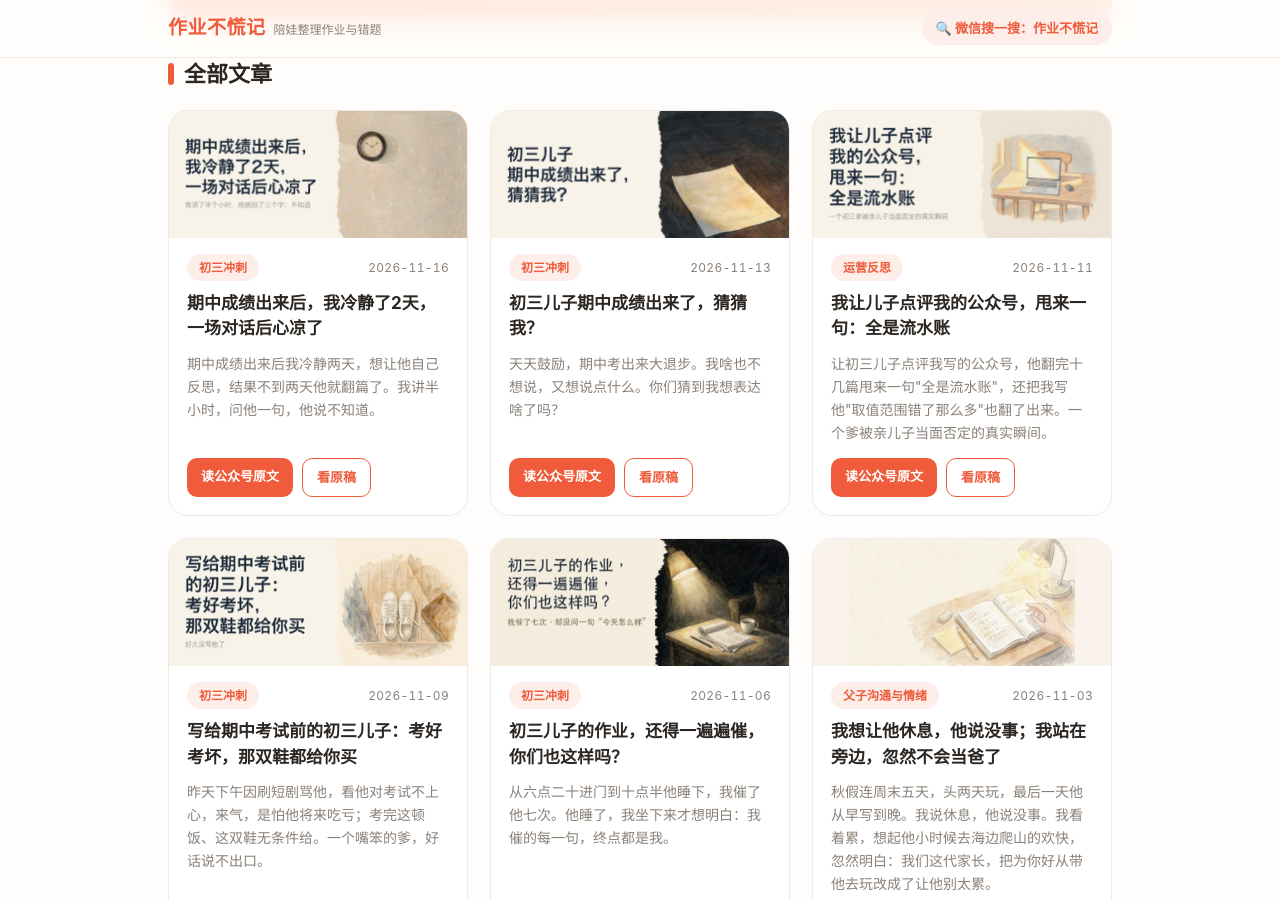
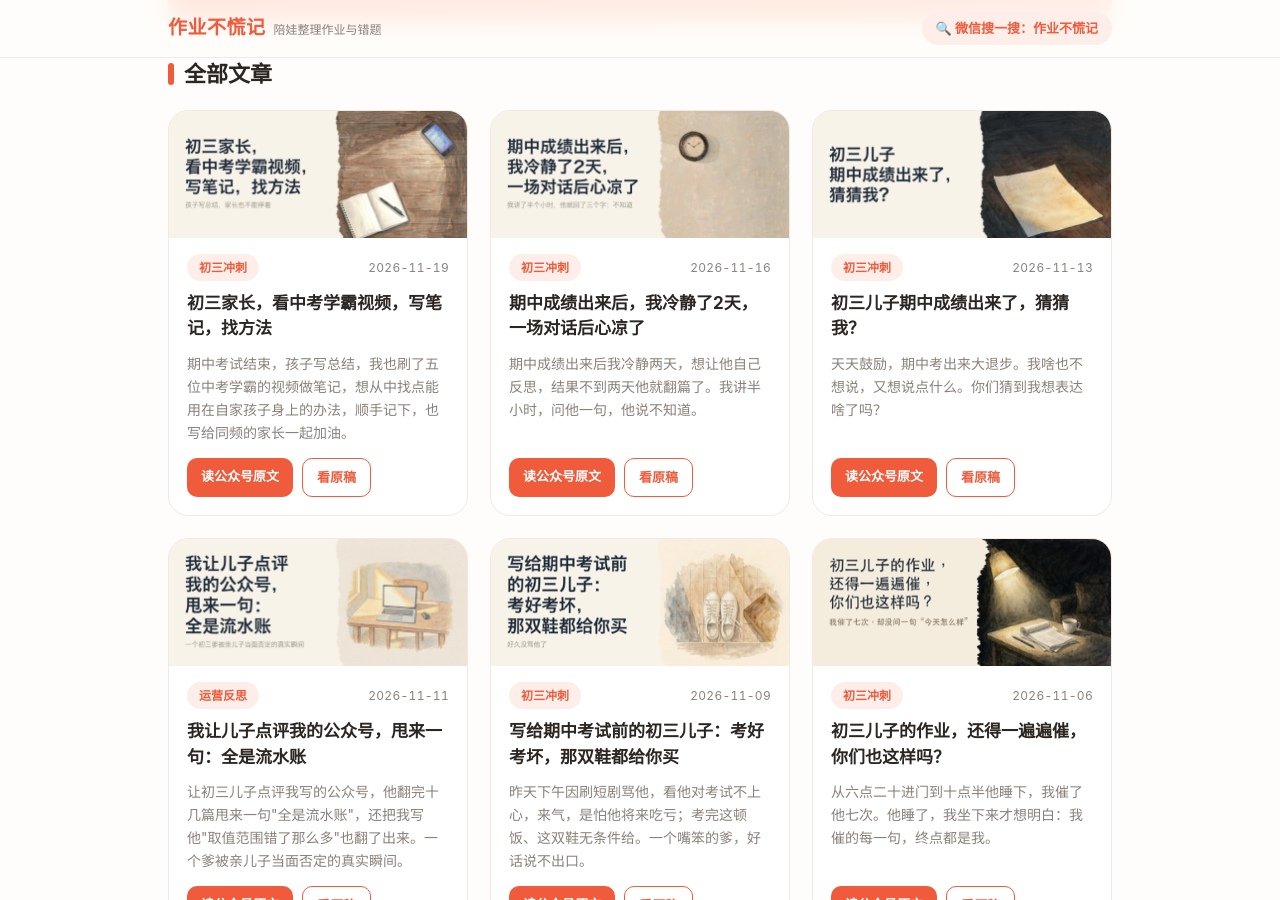
Before and after one commit to sl-yang-dl/wechat-articles-public, a Jekyll site: the page built from index.html, in a window 1280 px wide and 900 px high, scrolled down 389 px. Built offline with Jekyll 4.4.1, drawn with Linux system fonts in a browser that asks for light colours; comment, search, counter and statistics services are not loaded; part of the change alters nothing that is shown; some of the changed text lies outside the part shown.

Commit message:
发布：初三家长，看中考学霸视频，写笔记，找方法（2026-11-19）

```diff
--- /dev/null
+++ b/articles/2026/2026-11-19-初三家长看中考学霸视频写笔记找方法.md
@@ -0,0 +1,44 @@
+---
+title: 初三家长，看中考学霸视频，写笔记，找方法
+date: 2026-11-19
+status: published
+mp_url: "https://mp.weixin.qq.com/s/FAGAoreUl8xSMMEibd5cwQ"
+cover: "covers/2026-11-19-初三家长看中考学霸视频写笔记找方法.png"
+summary: 期中考试结束，孩子写总结，我也刷了五位中考学霸的视频做笔记，想从中找点能用在自家孩子身上的办法，顺手记下，也写给同频的家长一起加油。
+category: 初三冲刺
+---
+
+期中考试结束了。最近写的三篇文章，气生了，也消了。
+该做的还得继续，找问题，想办法。陪伴，不轻易放弃。
+
+这是最近刷到的一些中考学霸视频，我一条条都记下了。
+**第一位，成都女生学霸，语文128，数学148，英语148.5**
+> 在有效的时间内把不会做的题，容易错的找出来。反复练习，直到能够彻底地掌握它。
+> 不做无用的重复，只啃自己的硬骨头
+
+**第二位，上海男生学霸，物理、化学、跨学科都是满分**
+> 课前预习，重点都过一遍。课上记老师讲的重点，考前回顾自己记的笔记
+> 找自己的薄弱学科，花更多的时间去复习，道法历史多抄笔记
+> 数理化，巩固基本公式，语文英语重点是作文
+
+**第三位，广州女生学霸，英语118**
+> 初一将时间均衡地分配给各个科目
+> 初二分析每科成绩，挑出自己的弱项和强项，将时间更多地分配给弱项，争取各科平衡发展
+> 英语课文，熟读为主，背诵为辅。语感方面通过学唱英语歌曲，观看英语短视频。在娱乐的同时培养自己的英语语感。写作上多看高分例文。模仿他们的写作风格和方式。关注热点素材
+
+**第四位，沈阳女生学霸，中考772.5**
+> 英语主要是要注重日常积累，多听一些播客，像BBC等平台，对锻炼口语以及磨耳朵磨听力是一个很好的方式，早上刷牙，洗漱时放这些听力。
+> 数学在于你学会总结，学会复盘，对这些题型要有一个适应的归类。大部分时间在于错题的积累，还有要学会去画图，学会去尝试。不能看见错题就放弃。刷题要针对自己的薄弱环节反复练习。
+> 语文多读一些书籍，阅读时将自己的情感带入到作者的情感之中。写作方面积累是很重要的。
+
+**第五位，深圳女生学霸，区第一名**
+> 课前花三分钟快速预习，浏览标题和重点内容，做到心中有数。课堂上紧跟老师，积极思考，关注重难点，听懂解题背后的逻辑。
+> 笔记重点记录关键词和思路，不必全盘抄写板书。课后有疑问及时请教老师，理清思路卡点。
+> 用好错题本，记录错因、解题思路和避错方法，坚持周末复盘，考前回看
+
+虽然成不了学霸，但是可以选几条适合自己的方法试一试。马上开始：
+① 分析各科薄弱点
+② 周末复盘
+
+如果你也是初三家长，期中后正焦虑，也在找方法，想对策——咱们同频。
+办法总比困难多。一起加油，陪着孩子把这段路踏踏实实地走过去。
--- a/index.html
+++ b/index.html
@@ -20,7 +20,7 @@ title: 作业不慌记 · 陪娃整理作业与错题的公开草稿
 
   <h2>全部文章</h2>
   <div class="grid">
-  {% assign cats = "2026-10-12:错题与学习方法|2026-10-14:运营反思|2026-10-16:错题与学习方法|2026-10-20:错题与学习方法|2026-10-22:父子沟通与情绪|2026-10-24:父子沟通与情绪|2026-10-26:钱花得值不值|2026-10-28:父子沟通与情绪|2026-10-30:运营反思|2026-11-02:初三冲刺|2026-11-03:父子沟通与情绪|2026-11-06:初三冲刺|2026-11-09:初三冲刺|2026-11-11:运营反思|2026-11-13:初三冲刺|2026-11-16:初三冲刺" | split: "|" %}
+  {% assign cats = "2026-10-12:错题与学习方法|2026-10-14:运营反思|2026-10-16:错题与学习方法|2026-10-20:错题与学习方法|2026-10-22:父子沟通与情绪|2026-10-24:父子沟通与情绪|2026-10-26:钱花得值不值|2026-10-28:父子沟通与情绪|2026-10-30:运营反思|2026-11-02:初三冲刺|2026-11-03:父子沟通与情绪|2026-11-06:初三冲刺|2026-11-09:初三冲刺|2026-11-11:运营反思|2026-11-13:初三冲刺|2026-11-16:初三冲刺|2026-11-19:初三冲刺" | split: "|" %}
   {% assign arts = site.pages | where_exp: "p", "p.path contains 'articles/2026'" | sort: "date" | reverse %}
   {% for a in arts %}
     {% assign d = a.date | date: "%Y-%m-%d" %}
@@ -43,7 +43,7 @@ title: 作业不慌记 · 陪娃整理作业与错题的公开草稿
 
   <h2>按主题看</h2>
   <ul class="topics">
-    <li><span class="cat">🔥 初三冲刺</span><a href="https://mp.weixin.qq.com/s/eJGbbXwKJu_zIeS436CY1Q" target="_blank" rel="noopener">期中成绩出来后，我冷静了2天，一场对话后心凉了</a> · <a href="https://mp.weixin.qq.com/s/ReEyFzhbpCmlM7XQ8J4Pdw" target="_blank" rel="noopener">初三儿子期中成绩出来了，猜猜我？</a> · <a href="https://mp.weixin.qq.com/s/_A46cJc2XzBAl8u4GNZHMQ" target="_blank" rel="noopener">写给期中考试前的初三儿子：考好考坏，那双鞋都给你买</a> · <a href="https://mp.weixin.qq.com/s/0OGcSUh3K4abvgWhcOeDJQ" target="_blank" rel="noopener">初三儿子的作业，还得一遍遍催，你们也这样吗？</a> · <a href="https://mp.weixin.qq.com/s/ilVMZWyWGLUG9VfaSgjdUQ" target="_blank" rel="noopener">我先不慌了，他才不慌：跟儿子说“考个普高吧”那天</a></li>
+    <li><span class="cat">🔥 初三冲刺</span><a href="https://mp.weixin.qq.com/s/FAGAoreUl8xSMMEibd5cwQ" target="_blank" rel="noopener">初三家长，看中考学霸视频，写笔记，找方法</a> · <a href="https://mp.weixin.qq.com/s/eJGbbXwKJu_zIeS436CY1Q" target="_blank" rel="noopener">期中成绩出来后，我冷静了2天，一场对话后心凉了</a> · <a href="https://mp.weixin.qq.com/s/ReEyFzhbpCmlM7XQ8J4Pdw" target="_blank" rel="noopener">初三儿子期中成绩出来了，猜猜我？</a> · <a href="https://mp.weixin.qq.com/s/_A46cJc2XzBAl8u4GNZHMQ" target="_blank" rel="noopener">写给期中考试前的初三儿子：考好考坏，那双鞋都给你买</a> · <a href="https://mp.weixin.qq.com/s/0OGcSUh3K4abvgWhcOeDJQ" target="_blank" rel="noopener">初三儿子的作业，还得一遍遍催，你们也这样吗？</a> · <a href="https://mp.weixin.qq.com/s/ilVMZWyWGLUG9VfaSgjdUQ" target="_blank" rel="noopener">我先不慌了，他才不慌：跟儿子说“考个普高吧”那天</a></li>
     <li><span class="cat">📕 错题与学习方法</span><a href="https://mp.weixin.qq.com/s/wg_d0qyx81qrcUtgBXu8yw" target="_blank" rel="noopener">孩子的学习，奖励有用吗</a> · <a href="https://mp.weixin.qq.com/s/gsJ2QAD-iqfkJ1L5oOmscA" target="_blank" rel="noopener">数学取值范围的题，80% 都错：我真的没办法了</a> · <a href="https://mp.weixin.qq.com/s/VHPZefik-Ui4th8Uj1My_g" target="_blank" rel="noopener">孩子做错题，我学会了不慌</a></li>
     <li><span class="cat">💬 父子沟通与情绪</span><a href="https://mp.weixin.qq.com/s/56aS_VzGzo9v4HzrjgdS4w" target="_blank" rel="noopener">我想让他休息，他说没事；我站在旁边，忽然不会当爸了</a> · <a href="https://mp.weixin.qq.com/s/YJWbaYfuNcdb9nZ93UgRQg" target="_blank" rel="noopener">辅导作业，谁哭？谁炸？</a> · <a href="https://mp.weixin.qq.com/s/VtVoJhElvvQGxHwikuN8JQ" target="_blank" rel="noopener">我不该这么说，下次试试</a> · <a href="https://mp.weixin.qq.com/s/VkoaSJNXkzhiU5wq3yaqHg" target="_blank" rel="noopener">陪到初中我才承认，我教不动了</a></li>
     <li><span class="cat">💰 钱花得值不值</span><a href="https://mp.weixin.qq.com/s/aZXWKw9zu0GT71kyuYxIog" target="_blank" rel="noopener">我们家的网课和辅导班：钱花了，心安了，然后呢</a></li>
```
Also changed, not shown: README.md, covers/2026-11-19-初三家长看中考学霸视频写笔记找方法.png (added), covers/thumbs/2026-11-19-初三家长看中考学霸视频写笔记找方法.png (added).
